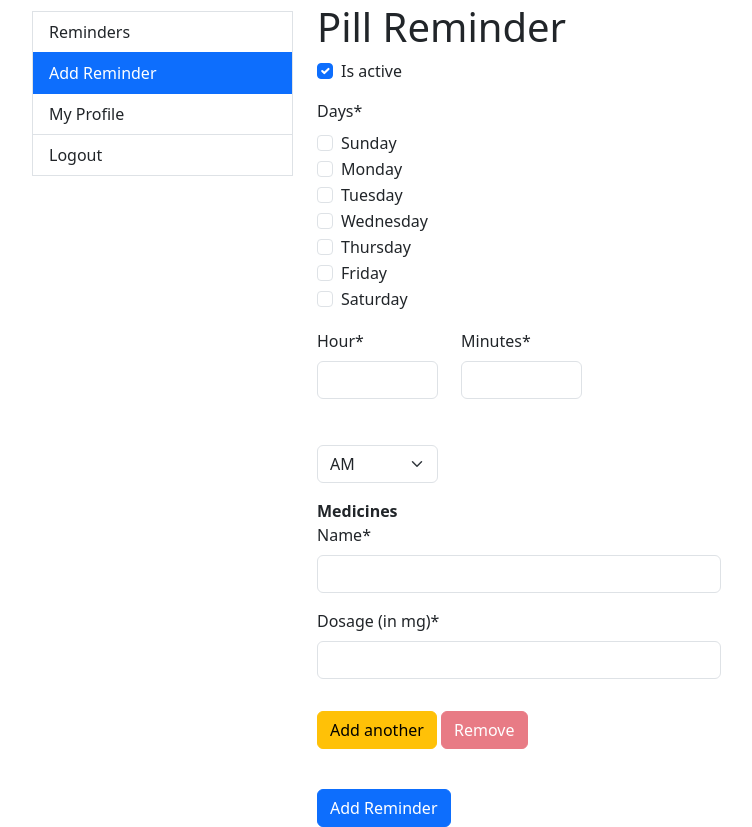
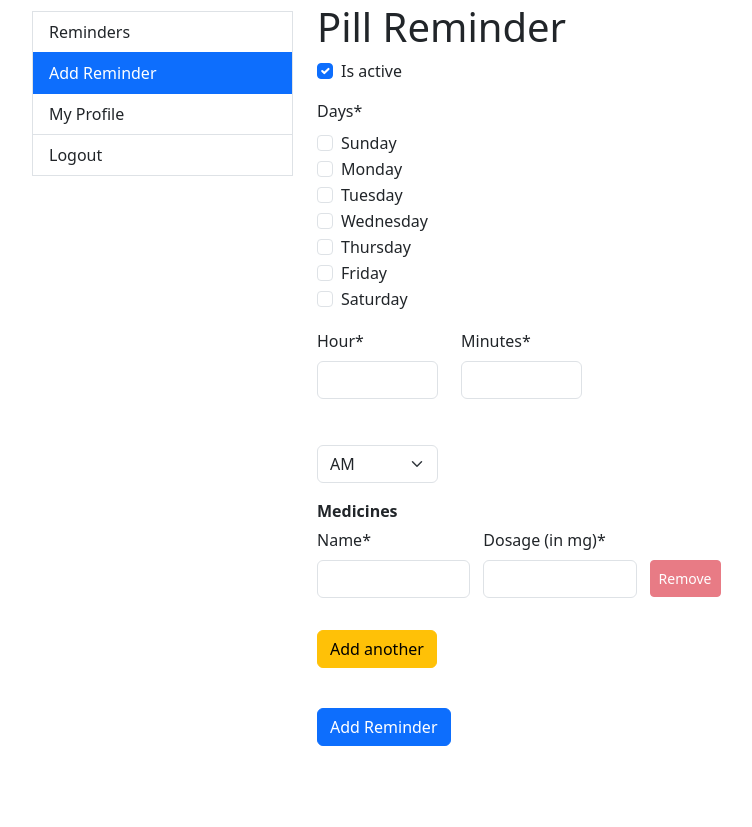
Before and after one commit to Square63/pill.reminder, a Django app: page /add-reminder in a window 1280 px wide. Shown: the part 13-840 px from the top of the page, without its empty margins (50-802 px from the left). After the commit the page ends 759 px from the top, so only its background shows below. Run offline with Django 4.2, Linux system fonts and the light colour scheme; the visitor is signed in with stand-in values (Sample User, id 1); some libraries are stand-ins or nearby versions.

Commit message:
Individual remove button for each medicine

```diff
--- a/pillreminder/templates/pillreminder/add-reminder.html
+++ b/pillreminder/templates/pillreminder/add-reminder.html
@@ -23,11 +23,13 @@
           {{ form.formset.management_form }}
           {% for form in form.formset %}
           <div class="medicines">
-            {{ form|crispy }}
+            <div class="item {{ form.name.auto_id }}">
+              {{ form|crispy }}
+              <button type="button" data-id="{{ form.name.auto_id }}" class="btn btn-danger btn-sm remove-form" disabled>Remove</button>
+            </div>
           </div>
           {% endfor %}
           <button type="button" id="add-form" class="btn btn-warning my-3">Add another</button>
-          <button type="button" id="remove-form" class="btn btn-danger my-3" disabled>Remove</button>
         </div>
         <button type="submit" class="btn btn-primary mt-4">Add Reminder</button>
       </form>
```
Also changed, not shown: pillreminder/templates/pillreminder/edit-reminder.html (+5 -2 lines).
